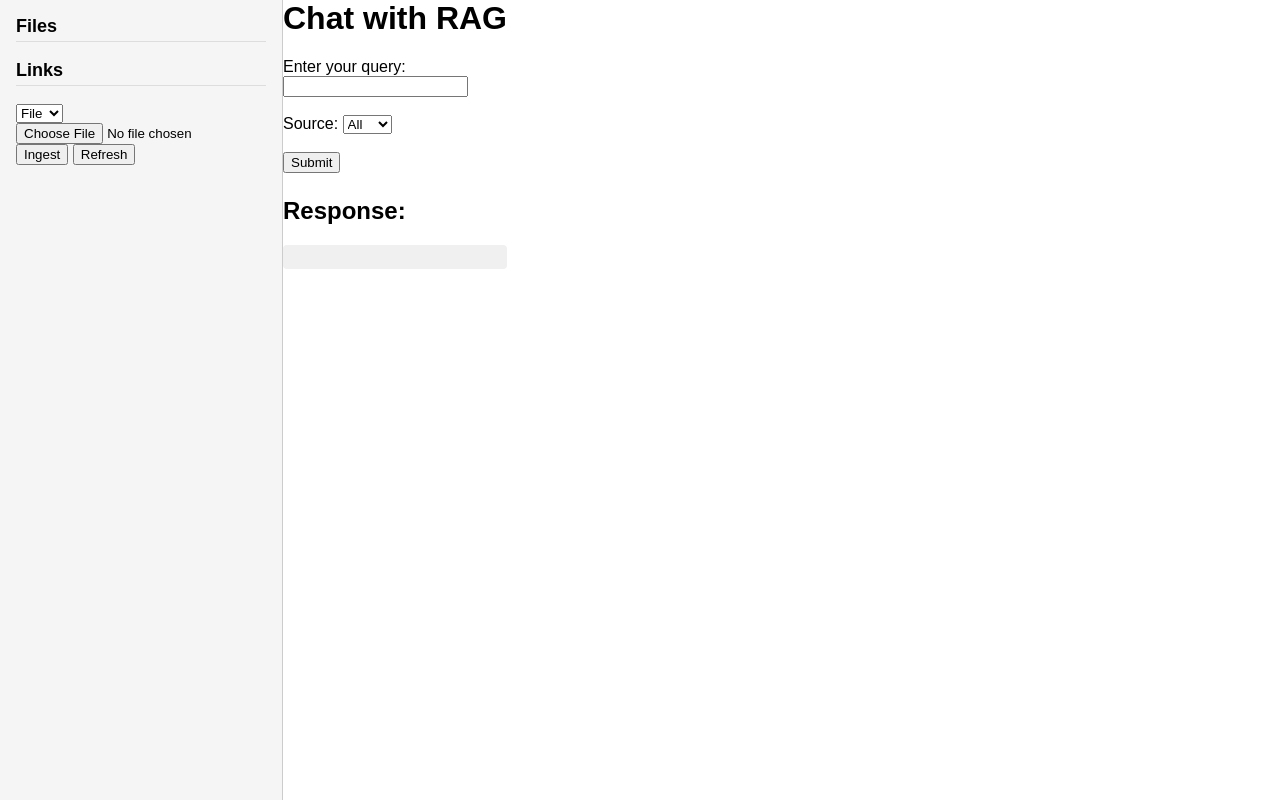
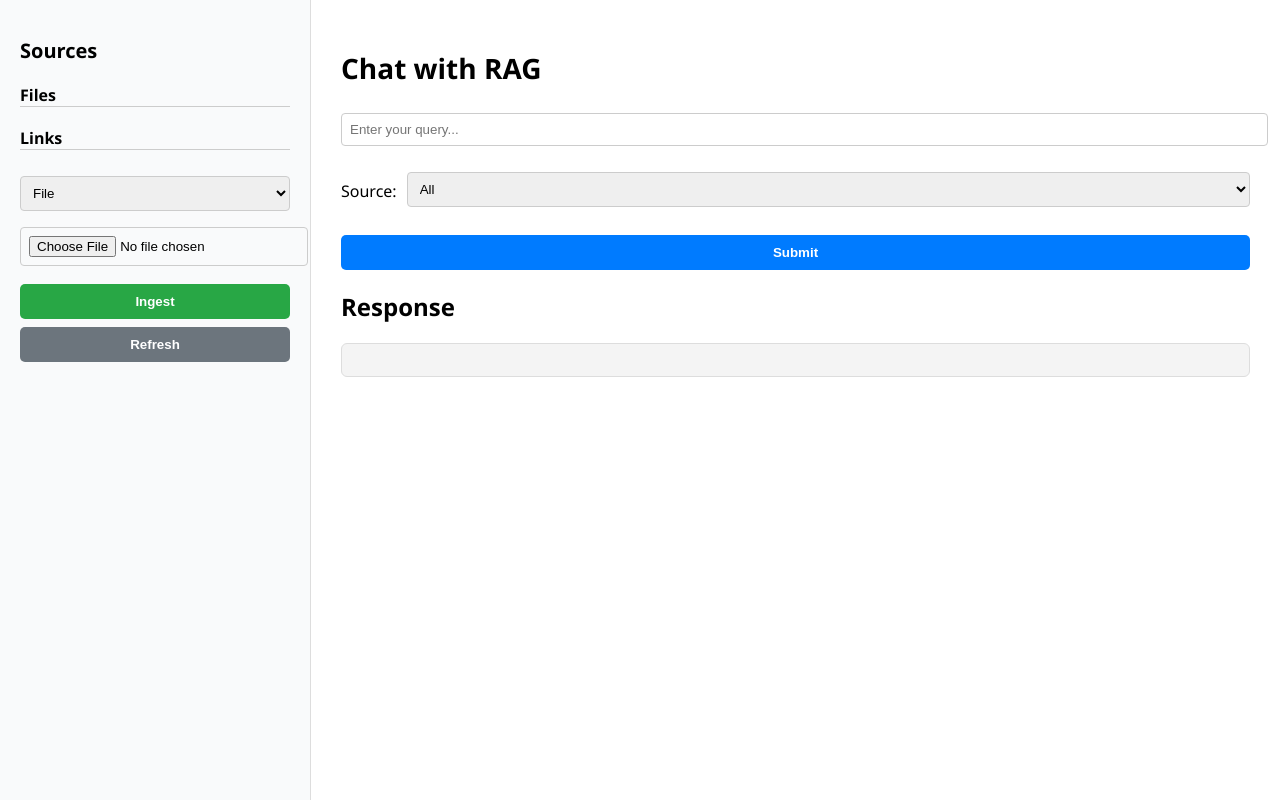
Before and after one commit to SunnyRaj94/AdvanceRagApp, a Python web app: template frontend/templates/chat.html in a window 1280 px wide. Run offline with Jinja, Linux system fonts and the light colour scheme; the template is opened without the code that fills it, so the values that code supplies are empty.

Commit message:
complete

```diff
--- a/backend/api.py
+++ b/backend/api.py
@@ -102,7 +102,7 @@ async def list_ingested_files():
     """
     items = file_metadata_store.list()
     links = [
-        {"id": k, "source": v.get("source"), "filename": k}
+        {"id": k, "source": v.get("source"), "filename": v.get("source").split("/")[-1]}
         for k, v in items.items()
         if v.get("type") == "file"
     ]
--- a/frontend/static/css/style.css
+++ b/frontend/static/css/style.css
@@ -1,71 +1,166 @@
 body {
-    font-family: Arial, sans-serif;
+  font-family: 'Segoe UI', sans-serif;
   margin: 0;
+  height: 100vh;
   display: flex;
-    height: 100vh;
-    overflow: hidden;
+}
+
+.container {
+  display: flex;
+  width: 100%;
 }
 
 .sidebar {
-    width: 250px;
-    background-color: #f5f5f5;
-    padding: 16px;
-    border-right: 1px solid #ccc;
+  width: 270px;
+  background-color: #f9fafb;
+  border-right: 1px solid #ddd;
+  padding: 20px;
+  box-shadow: 2px 0 5px rgba(0,0,0,0.03);
   overflow-y: auto;
 }
 
-  .sidebar h3 {
-    margin-top: 0;
-    font-size: 18px;
-    border-bottom: 1px solid #ddd;
-    padding-bottom: 4px;
+.sidebar h2 {
+  font-size: 20px;
+  margin-bottom: 10px;
 }
 
-  .sidebar ul {
-    list-style-type: none;
-    padding: 0;
+.context-group h3 {
+  font-size: 16px;
+  margin-top: 20px;
+  margin-bottom: 8px;
+  border-bottom: 1px solid #ccc;
 }
 
-  .sidebar li {
-    padding: 6px 10px;
-    margin-bottom: 4px;
-    background-color: #fff;
-    cursor: pointer;
-    border-radius: 4px;
-    transition: background-color 0.2s;
+.context-list {
+  list-style: none;
+  padding: 0;
+  margin: 0;
 }
 
-  .sidebar li:hover {
-    background-color: #e0e0e0;
+.context-list li {
+  background: #fff;
+  margin: 6px 0;
+  padding: 8px 12px;
+  border-radius: 5px;
+  cursor: pointer;
+  transition: background 0.2s;
+  display: flex;
+  justify-content: space-between;
+  align-items: center;
 }
 
-  .sidebar li.selected {
+.context-list li:hover {
+  background-color: #eef6ff;
+}
+
+.context-list li.selected {
   background-color: #d0ebff;
   font-weight: bold;
 }
 
-  main {
-    flex-grow: 1;
-    padding: 24px;
+.context-list button {
+  background: none;
+  border: none;
+  color: #c00;
+  font-size: 14px;
+  cursor: pointer;
+}
+
+.ingest-controls {
+  margin-top: 20px;
+}
+
+.styled-input,
+.styled-select {
+  width: 100%;
+  padding: 8px;
+  margin-top: 6px;
+  margin-bottom: 10px;
+  border-radius: 4px;
+  border: 1px solid #ccc;
+}
+
+.btn {
+  width: 100%;
+  padding: 10px;
+  border: none;
+  border-radius: 5px;
+  font-weight: bold;
+  cursor: pointer;
+  margin-top: 8px;
+}
+
+.btn-primary {
+  background-color: #007bff;
+  color: white;
+}
+
+.btn-secondary {
+  background-color: #6c757d;
+  color: white;
+}
+
+.btn-ingest {
+  background-color: #28a745;
+  color: white;
+}
+
+.main-content {
+  flex: 1;
+  padding: 30px;
+  background-color: #fff;
   overflow-y: auto;
 }
 
 h1 {
-    margin-top: 0;
+  font-size: 28px;
+  margin-bottom: 20px;
 }
 
-  form {
-    margin-bottom: 24px;
+.chat-form {
+  display: flex;
+  flex-direction: column;
 }
 
-  pre {
-    background-color: #f0f0f0;
-    padding: 12px;
-    border-radius: 4px;
-    white-space: pre-wrap;
+.chat-form .source-select-row {
+  display: flex;
+  align-items: center;
+  margin: 10px 0;
+  gap: 10px;
 }
 
-  li.selected {
-    background-color: #d0ebff;
-    font-weight: bold;
+.chat-response {
+  background-color: #f4f4f4;
+  padding: 16px;
+  border-radius: 6px;
+  white-space: pre-wrap;
+  border: 1px solid #ddd;
+  margin-top: 10px;
 }
+
+.loading-spinner {
+  position: fixed;
+  top: 0;
+  left: 0;
+  width: 100vw;
+  height: 100vh;
+  background-color: rgba(255, 255, 255, 0.6);
+  display: flex;
+  justify-content: center;
+  align-items: center;
+  z-index: 1000;
+}
+
+.spinner {
+  border: 6px solid #f3f3f3;
+  border-top: 6px solid #3498db;
+  border-radius: 50%;
+  width: 40px;
+  height: 40px;
+  animation: spin 1s linear infinite;
+}
+
+@keyframes spin {
+  0% { transform: rotate(0deg); }
+  100% { transform: rotate(360deg); }
+}
--- a/frontend/static/js/app.js
+++ b/frontend/static/js/app.js
@@ -15,6 +15,7 @@ document.getElementById("chat-form").addEventListener("submit", async function (
     link_id: contextType === "link" ? selectedContext?.id : null,
   };
 
+  showLoading();
   try {
     const response = await fetch("/chat", {
       method: "POST",
@@ -37,6 +38,8 @@ document.getElementById("chat-form").addEventListener("submit", async function (
   } catch (error) {
     console.error("Chat error:", error);
     document.getElementById("chat-response").innerText = "Error: " + error.message;
+  } finally {
+    hideLoading();
   }
 });
 
@@ -88,6 +91,7 @@ async function deleteContext(type, id) {
 
   const endpoint = type === "file" ? `/delete/file/${id}` : `/delete/link/${id}`;
 
+  showLoading();
   try {
     const res = await fetch(endpoint, { method: "DELETE" });
     const data = await res.json();
@@ -100,9 +104,10 @@ async function deleteContext(type, id) {
   } catch (err) {
     console.error("Delete error:", err);
     alert("Error deleting item: " + err.message);
+  } finally {
+    hideLoading();
   }
 }
-
 
 async function ingestSource() {
   const type = document.getElementById("source-type").value;
@@ -127,6 +132,7 @@ async function ingestSource() {
     endpoint = "/ingest/link";
   }
 
+  showLoading();
   try {
     const res = await fetch(endpoint, {
       method: "POST",
@@ -152,6 +158,8 @@ async function ingestSource() {
     }
   } catch (err) {
     alert("Error ingesting: " + err.message);
+  } finally {
+    hideLoading();
   }
 }
 
@@ -170,3 +178,11 @@ window.addEventListener("DOMContentLoaded", () => {
   toggleInputFields();
   refreshContext();
 });
+
+function showLoading() {
+  document.getElementById("loading-spinner").style.display = "flex";
+}
+
+function hideLoading() {
+  document.getElementById("loading-spinner").style.display = "none";
+}
--- a/frontend/templates/chat.html
+++ b/frontend/templates/chat.html
@@ -9,52 +9,67 @@
 </head>
 
 <body>
-  <div id="sidebar" class="sidebar">
+  <div class="container">
+    <aside class="sidebar">
+      <h2>Sources</h2>
+
+      <div class="context-group">
         <h3>Files</h3>
-    <ul id="file-list"></ul>
+        <ul id="file-list" class="context-list"></ul>
+      </div>
 
+      <div class="context-group">
         <h3>Links</h3>
-    <ul id="link-list"></ul>
+        <ul id="link-list" class="context-list"></ul>
+      </div>
 
-    <select id="source-type" onchange="toggleInputFields()">
+      <div class="ingest-controls">
+        <select id="source-type" onchange="toggleInputFields()" class="styled-select">
           <option value="file">File</option>
           <option value="link">Link</option>
         </select>
 
-    <!-- File input -->
         <div id="file-input-group">
-      <input type="file" id="file-input" />
+          <input type="file" id="file-input" class="styled-input" />
         </div>
 
-    <!-- Link input -->
         <div id="link-input-group" style="display: none">
-      <input type="text" id="link-input" placeholder="Enter link" />
+          <input type="text" id="link-input" placeholder="Enter link" class="styled-input" />
         </div>
 
-    <button onclick="ingestSource()">Ingest</button>
-    <button onclick="refreshContext()">Refresh</button>
+        <button onclick="ingestSource()" class="btn btn-ingest">Ingest</button>
+        <button onclick="refreshContext()" class="btn btn-secondary">Refresh</button>
       </div>
+    </aside>
 
+    <main class="main-content">
+      <h1>Chat with RAG</h1>
 
-  <div id="main-content">
-    <h1>Chat with RAG</h1>
-    <form id="chat-form">
-      <label for="query">Enter your query:</label><br />
-      <input type="text" id="query" name="query" required /><br /><br />
+      <form id="chat-form" class="chat-form">
+        <input type="text" id="query" name="query" placeholder="Enter your query..." class="styled-input" required />
 
+        <div class="source-select-row">
           <label for="source_type">Source:</label>
-      <select id="source_type" name="source_type">
+          <select id="source_type" name="source_type" class="styled-select">
             <option value="all">All</option>
             <option value="file">File</option>
             <option value="url">URL</option>
-      </select><br /><br />
+          </select>
+        </div>
 
-      <button type="submit">Submit</button>
+        <button type="submit" class="btn btn-primary">Submit</button>
       </form>
 
-    <h2>Response:</h2>
-    <pre id="chat-response"></pre>
+      <div class="response-section">
+        <h2>Response</h2>
+        <pre id="chat-response" class="chat-response"></pre>
       </div>
+    </main>
+  </div>
+  <div id="loading-spinner" class="loading-spinner" style="display: none;">
+    <div class="spinner"></div>
+  </div>
+
 </body>
 
 </html>
```
Lines whose indentation alone changed are shown as unchanged.
